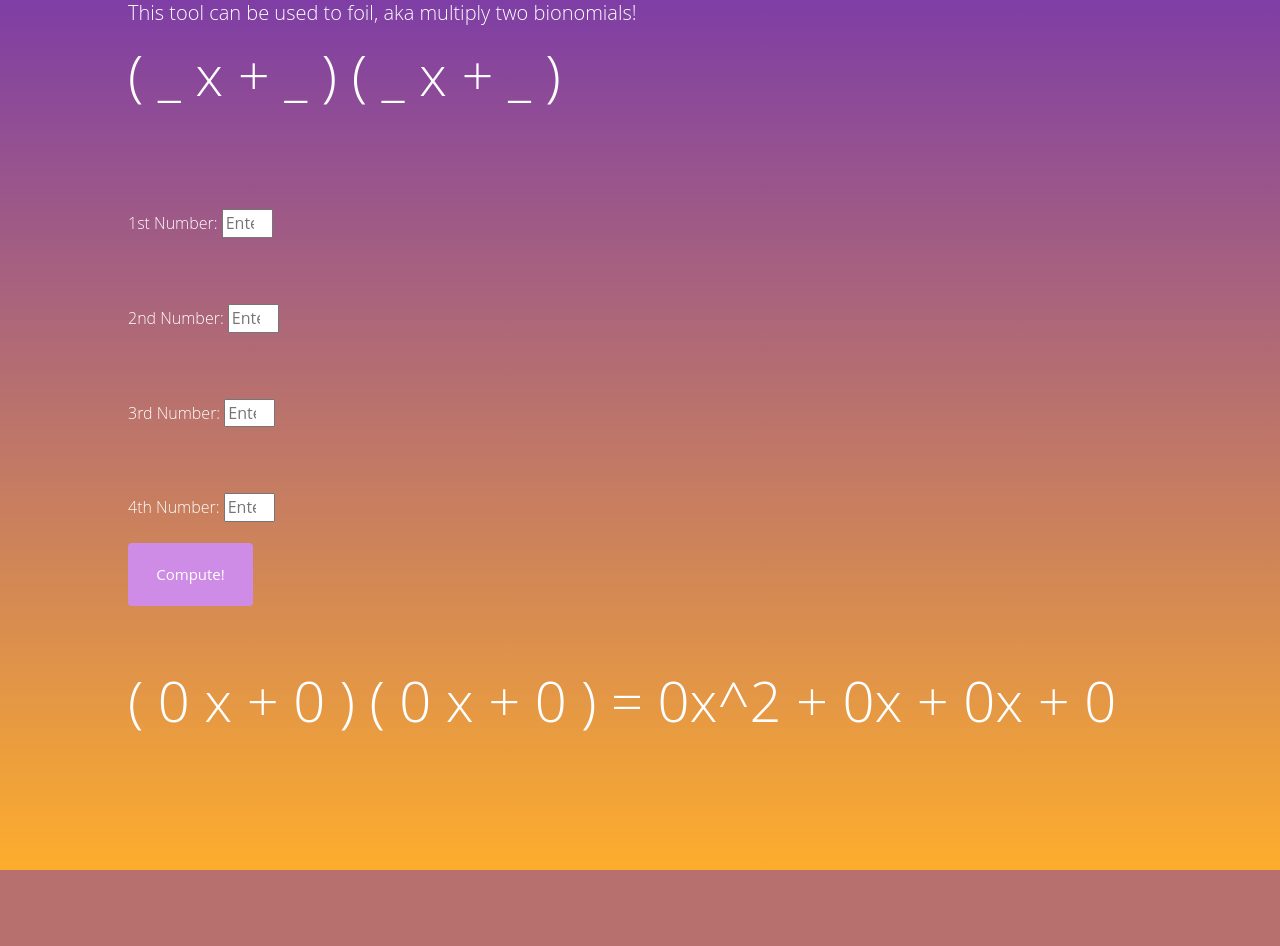
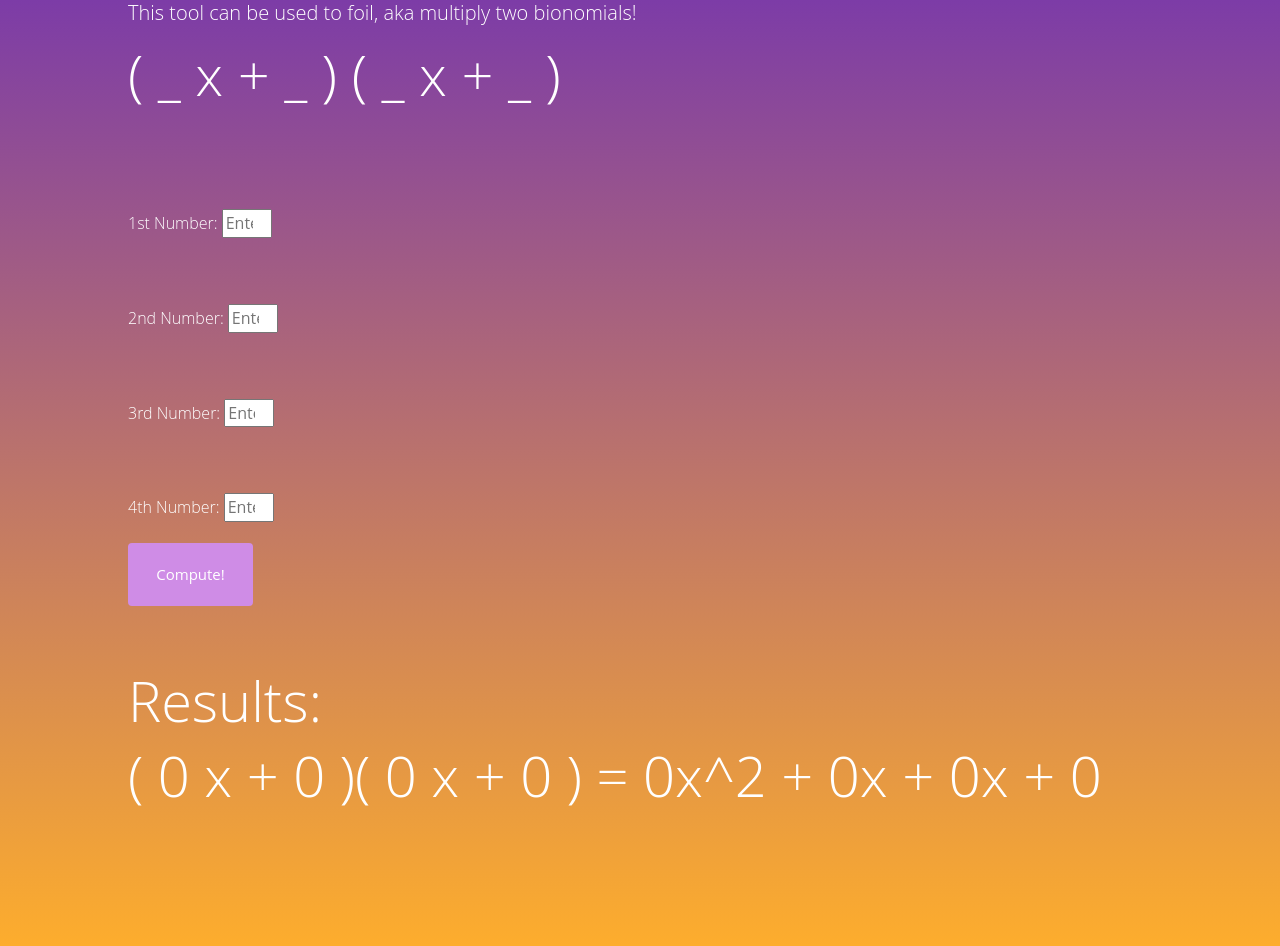
Before and after one commit to evagravin/p4-kangaroos, a Flask app: page /minilab/eva in a window 1280 px wide. Shown: the part 217-1163 px from the top of the page. Before the commit the page ends 1087 px from the top, so only its background shows below. Run offline with Flask 2, Linux system fonts and the light colour scheme; some libraries are stand-ins or nearby versions.

Commit message:
minor updates, eva minilab

```diff
--- a/templates/aboutus.html
+++ b/templates/aboutus.html
@@ -99,7 +99,7 @@
         <h2 style="font-size: 20pt" class="card-title_about"><i style="margin-right: 0.3em; color: gray" class="fab fa-html5"></i>Eva Gravin</h2>
         <img class="center" src="/static/EvaGravin.jpg" alt="">
         <h2 style="font-size: 20pt" class="card-title_about"><i style="margin-right: 0.3em; color: gray" class="fas fa-database"></i><a href="/minilab/eva">Mini Lab</a></h2>
-        <p class="card-desc_about">Hey users! Eva is a junior in Computer Science Principles who enjoys coding to solve problems and being creative when designing frontends.</p>
+        <p class="card-desc_about">Hey users! Eva is a junior in Computer Science Principles who enjoys coding to solve problems and the creative aspect when designing frontends.</p>
     </div>
     <div class="card_about">
         <h2 style="font-size: 20pt" class="card-title_about"><i style="margin-right: 0.3em; color: gray" class="fab fa-css3-alt"></i>Risa Iwazaki</h2>
--- a/templates/minilabs/eva-minilab.html
+++ b/templates/minilabs/eva-minilab.html
@@ -15,18 +15,18 @@
     <form method="POST" ID="foilform" action="/minilab/eva">
         <p>
             <label for="num1" class="pt-5 text-white">1st Number:</label>
-            <input id="num1" name="num1" placeholder="Enter" type="number" min="1" max="5" required="required">
+            <input id="num1" name="num1" placeholder="Enter" type="number" style="width:50px" required="required">
         <p>
             <label for="num2" class="pt-5 text-white">2nd Number:</label>
-            <input id="num2" name="num2" placeholder="Enter" type="number" min="1" max="5" required="required">
+            <input id="num2" name="num2" placeholder="Enter" type="number" style="width:50px" required="required">
         </p>
         <p>
             <label for="num3" class="pt-5 text-white">3rd Number:</label>
-            <input id="num3" name="num3" placeholder="Enter" type="number" min="1" max="5" required="required">
+            <input id="num3" name="num3" placeholder="Enter" type="number" style="width:50px" required="required">
         </p>
         <p>
             <label for="num4" class="pt-5 text-white">4th Number:</label>
-            <input id="num4" name="num4" placeholder="Enter" type="number" min="1" max="5" required="required">
+            <input id="num4" name="num4" placeholder="Enter" type="number" style="width:50px" required="required">
         </p>
         <p>
             <button class="button"><span>Compute!</span></button>
@@ -34,7 +34,8 @@
     </form>
     <br>
     <br>
-    <h1 class="display-4">( {{foil.num1}} x + {{foil.num2}} ) ( {{foil.num3}} x + {{foil.num4}} )   =   {{foil.term1}}x^2 + {{foil.term2}}x + {{foil.term3}}x + {{foil.term4}}</h1>
+    <h1 class="display-4">Results:</h1>
+    <h1 class="display-4">( {{foil.num1}} x + {{foil.num2}} )( {{foil.num3}} x + {{foil.num4}} )   =   {{foil.term1}}x^2 + {{foil.term2}}x + {{foil.term3}}x + {{foil.term4}}</h1>
 
 </div>
 </body>
```
